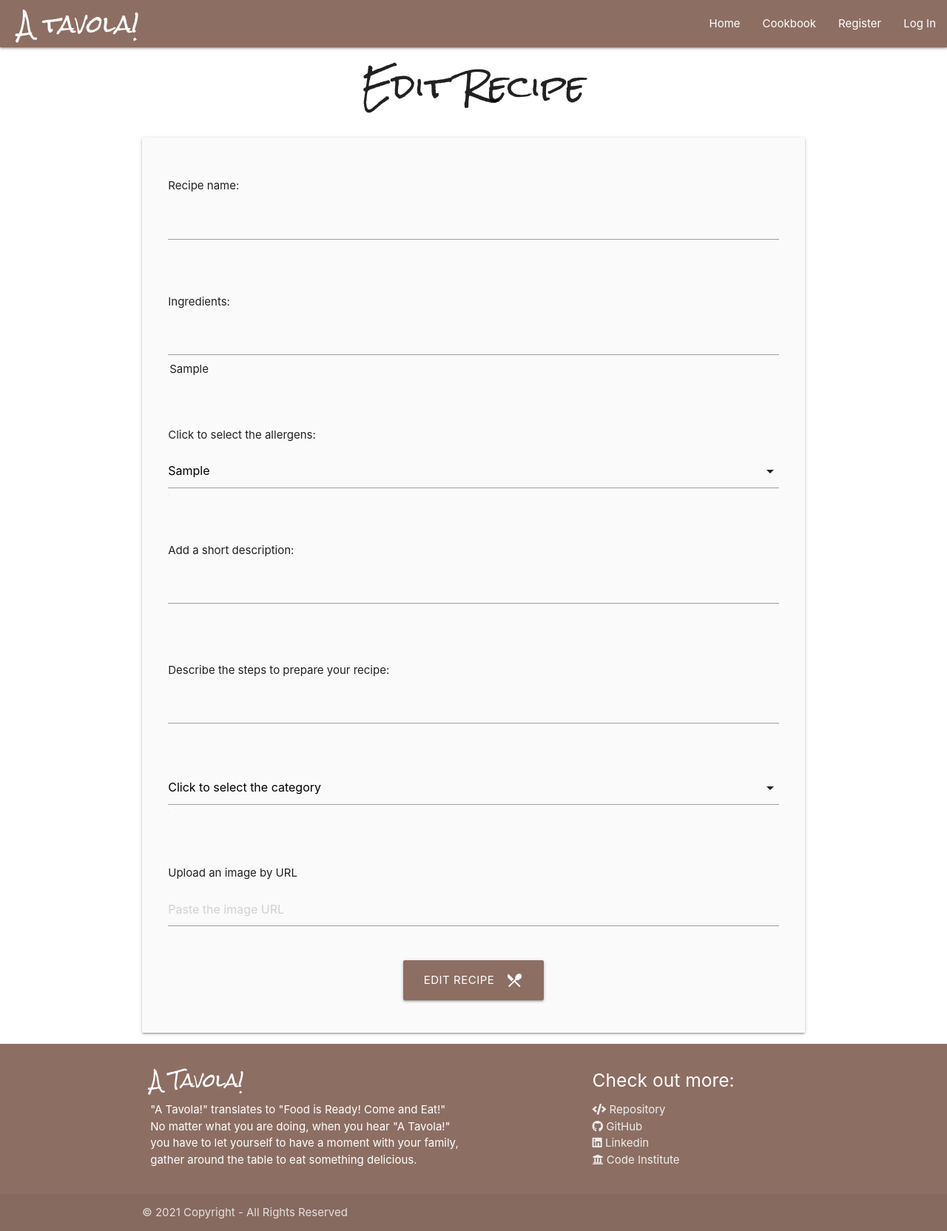
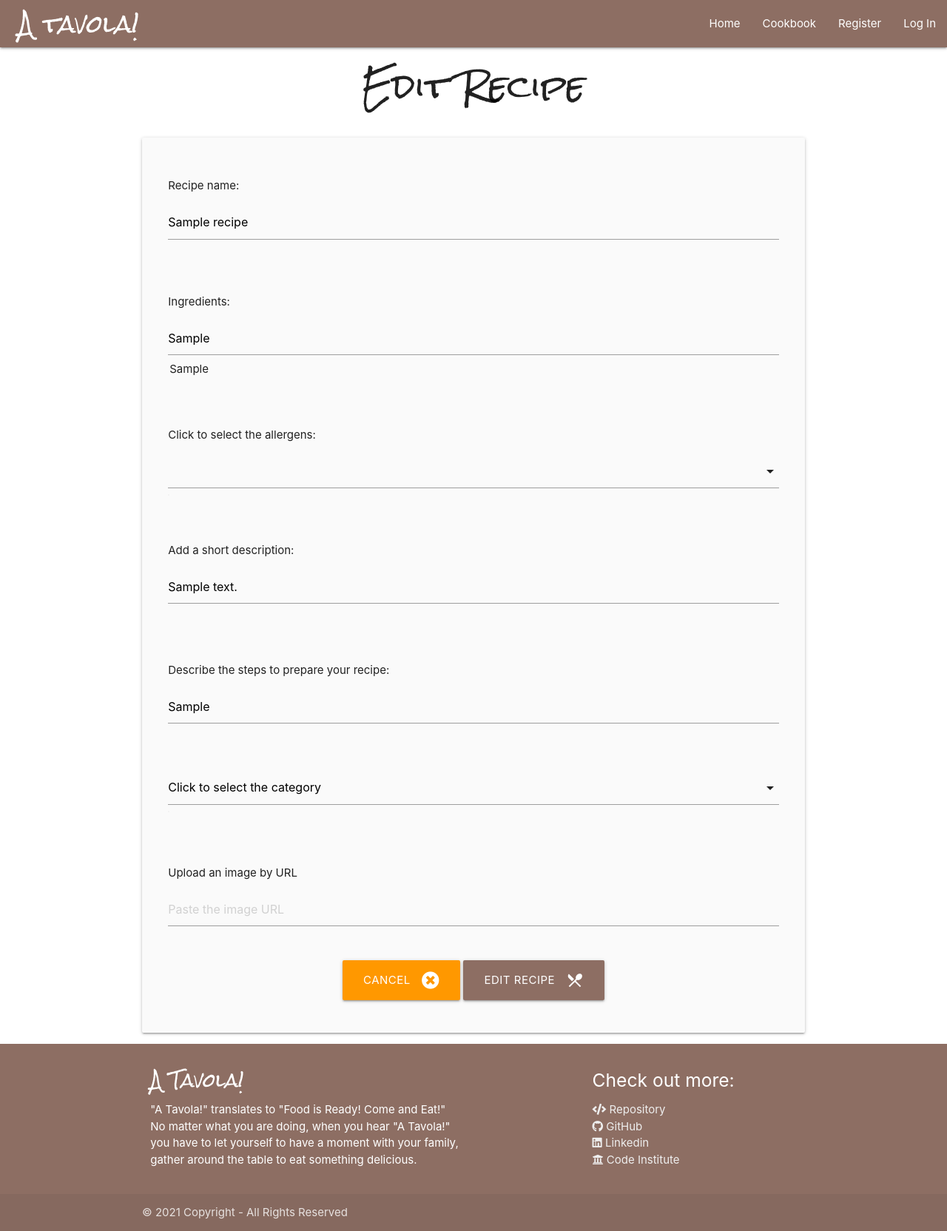
Before and after one commit to ClaudiaLie/MS_3_CookBook_Website, a Flask app: template templates/edit_recipe.html in a window 1280 px wide. Shown: the whole page at 74% size. Run offline with Flask 2, Linux system fonts and the light colour scheme; the template is opened without the code that fills it: most values are stand-ins (such as "Sample title", 1, 10 or a date in 2020); some libraries are stand-ins or nearby versions.

Commit message:
Bind data to the Edit Recipe form

```diff
--- a/templates/edit_recipe.html
+++ b/templates/edit_recipe.html
@@ -9,16 +9,16 @@
         <div class="row">
           <div class="input-field col s12">
             <p>Recipe name:</p>
-            <input id="recipe_name" type="text" name="recipe_name" class="validate" required>
+            <input id="recipe_name" type="text" name="recipe_name" value="{{ recipe.recipe_name }}" class="validate" required>
           </div>
         </div>
         <!-- Add Ingredients and send new additions to the database -->
         <div class="row">
           <div class="input-field col s12">
             <p>Ingredients:</p>
-            <input id="recipe_ingredients" type="text" name="recipe_ingredients" class="validate" required>
+            <input id="recipe_ingredients" type="text" name="recipe_ingredients" value="{{ recipe.recipe_ingredients }}" class="validate" required>
             {% for ingredient in ingredients %}
-            <option value="{{ ingredient.recipe_ingredients }}">{{ ingredient.recipe_ingredients }}</option>
+              <option value="{{ ingredient.recipe_ingredients }}">{{ ingredient.recipe_ingredients }}</option>
             {% endfor %}
           </div>
         </div>
@@ -28,7 +28,11 @@
             <p>Click to select the allergens:</p>
             <select multiple id="recipe_allergen" name="recipe_allergen" class="validate" required>
               {% for allergen in allergens %}
-              <option value="{{ allergen.recipe_allergen }}" disabled selected>{{ allergen.recipe_allergen }} </option>
+                {% if allergen.recipe_allergen == recipe.recipe_allergen %}
+                  <option value="{{ allergen.recipe_allergen }}" selected>{{ allergen.recipe_allergen }}</option>
+                {% else %}
+                  <option value="{{ allergen.recipe_allergen }}" disabled>{{ allergen.recipe_allergen }} </option>
+                {% endif %}
               {% endfor %}
               <option value="Gluten">Gluten</option>
               <option value="Lactose">Lactose</option>
@@ -42,14 +46,14 @@
         <div class="row">
           <div class="input-field col s12">
             <p>Add a short description:</p>
-            <textarea id="recipe_description" name="recipe_description" class="materialize-textarea" required></textarea>
+            <textarea id="recipe_description" name="recipe_description" class="materialize-textarea" required>{{ recipe.recipe_description }}</textarea>
           </div>
         </div>
         <!-- Steps of the recipe -->
         <div class="row">
           <div class="input-field col s12">
             <p>Describe the steps to prepare your recipe:</p>
-            <textarea id="recipe_steps" name="recipe_steps" class="materialize-textarea" required></textarea>
+            <textarea id="recipe_steps" name="recipe_steps" class="materialize-textarea" required>{{ recipe.recipe_steps }}</textarea>
           </div>
         </div>
         <!-- Category of the dish -->
@@ -58,7 +62,11 @@
             <select multiple id="recipe_category" name="recipe_category" class="validate" required>
               <option value="" disabled selected>Click to select the category</option>
               {% for category in categories %}
-              <option value="{{ category.recipe_category }}">{{ category.recipe_category }}</option>
+                {% if category.recipe_category == recipe.recipe_category %}
+                  <option value="{{ category.recipe_category }}" selected>{{ category.recipe_category }}</option>
+                {% else %}
+                  <option value="{{ category.recipe_category }}" disabled>{{ category.recipe_category }} </option>
+                {% endif %}
               {% endfor %}
               <option value="Appetizer">Appetizer</option>
               <option value="First Course">First Course</option>
@@ -68,25 +76,19 @@
           </div>
         </div>
         <br>
-        <!-- Upload an image -->
-        <!-- <div class="file-field input-field">
-          <div class="btn brown #a1887f brown lighten-1">
-            <span>Choose image</span>
-            <input type="file" name="recipe_img" id="recipe_img">
-          </div>
-          <div class="file-path-wrapper">
-            <input class="file-path validate" type="text" placeholder="Upload a picture of your dish!">
-          </div>
-        </div> -->
-         <div class="file-field input-field">
-            <p>Upload an image by URL</p>
-            <input placeholder="Paste the image URL" type="url" name="recipe_img" id="recipe_img" onchange="addImage();" pattern="https://.*" class="validate">
-          </div>
+        <div class="file-field input-field">
+          <p>Upload an image by URL</p>
+          <input placeholder="Paste the image URL" type="url" name="recipe_img" id="recipe_img" onchange="addImage();" pattern="https://.*" class="validate">
+        </div>
         <br>
 
         <!-- Submit button -->
         <div class="row">
           <div class="col s12 center-align">
+            <!-- Cancel button -->
+            <a href="{{ url_for('recipes') }}" class="btn-large orange text-shadow">
+              Cancel <i class="fas fa-times-circle right"></i>
+            </a>
             <button class="btn waves-effect waves-light btn-large center-align #a1887f brown lighten-1" type="submit">Edit Recipe
               <i class="material-icons right">restaurant_menu</i>
             </button>
```
